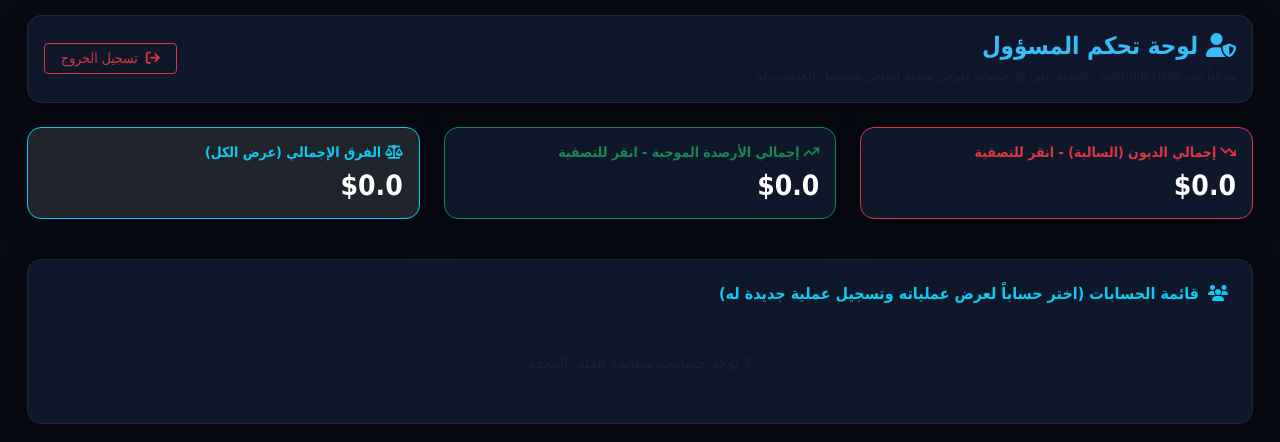
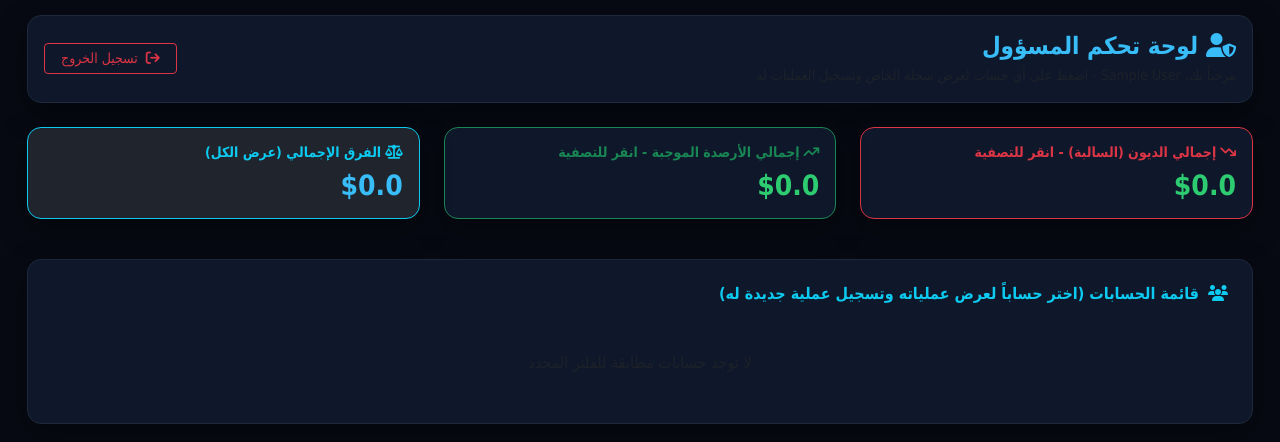
Before and after one commit to qazwsxedcmmm420-alt/fast-project, a Flask app: page /staff in a window 1280 px wide. Shown: the top 442 px of the page. Run offline with Flask 3, Linux system fonts and the light colour scheme; the visitor is signed in with stand-in values (Sample User, id 1).

Commit message:
Fix staff dashboard header card colors matching admin dashboard

```diff
--- a/templates/staff_dashboard.html
+++ b/templates/staff_dashboard.html
@@ -96,7 +96,7 @@
                 <a href="{{ url_for('staff_dashboard', filter='debts') }}" class="text-decoration-none">
                     <div class="content-card filter-card p-3 h-100 position-relative {% if current_filter == 'debts' %}border-danger bg-secondary bg-opacity-25{% else %}border-danger{% endif %}">
                         <h6 class="text-danger fw-bold small mb-2"><i class="fa-solid fa-arrow-trend-down ms-1"></i>إجمالي الديون (السالبة) - انقر للتصفية</h6>
-                        <h3 class="fw-bold text-white mb-0" style="direction: ltr; text-align: right;">${{ "{:,.1f}".format(total_debts) }}</h3>
+                        <h3 class="fw-bold mb-0 {% if total_debts >= 0 %}text-positive{% else %}text-negative{% endif %}" style="direction: ltr; text-align: right;">${{ "{:,.1f}".format(total_debts) }}</h3>
                     </div>
                 </a>
             </div>
@@ -106,7 +106,7 @@
                 <a href="{{ url_for('staff_dashboard', filter='positive') }}" class="text-decoration-none">
                     <div class="content-card filter-card p-3 h-100 position-relative {% if current_filter == 'positive' %}border-success bg-secondary bg-opacity-25{% else %}border-success{% endif %}">
                         <h6 class="text-success fw-bold small mb-2"><i class="fa-solid fa-arrow-trend-up ms-1"></i>إجمالي الأرصدة الموجبة - انقر للتصفية</h6>
-                        <h3 class="fw-bold text-white mb-0" style="direction: ltr; text-align: right;">${{ "{:,.1f}".format(total_positive_balances) }}</h3>
+                        <h3 class="fw-bold text-positive mb-0" style="direction: ltr; text-align: right;">${{ "{:,.1f}".format(total_positive_balances) }}</h3>
                     </div>
                 </a>
             </div>
@@ -116,7 +116,7 @@
                 <a href="{{ url_for('staff_dashboard') }}" class="text-decoration-none">
                     <div class="content-card filter-card p-3 h-100 position-relative {% if current_filter == 'all' or not current_filter %}border-info bg-secondary bg-opacity-25{% else %}border-info{% endif %}">
                         <h6 class="text-info fw-bold small mb-2"><i class="fa-solid fa-scale-balanced ms-1"></i>الفرق الإجمالي (عرض الكل)</h6>
-                        <h3 class="fw-bold text-white mb-0" style="direction: ltr; text-align: right;">${{ "{:,.1f}".format(net_balance) }}</h3>
+                        <h3 class="fw-bold mb-0" style="direction: ltr; text-align: right; color: #38bdf8 !important;">${{ "{:,.1f}".format(net_balance) }}</h3>
                     </div>
                 </a>
             </div>
```
